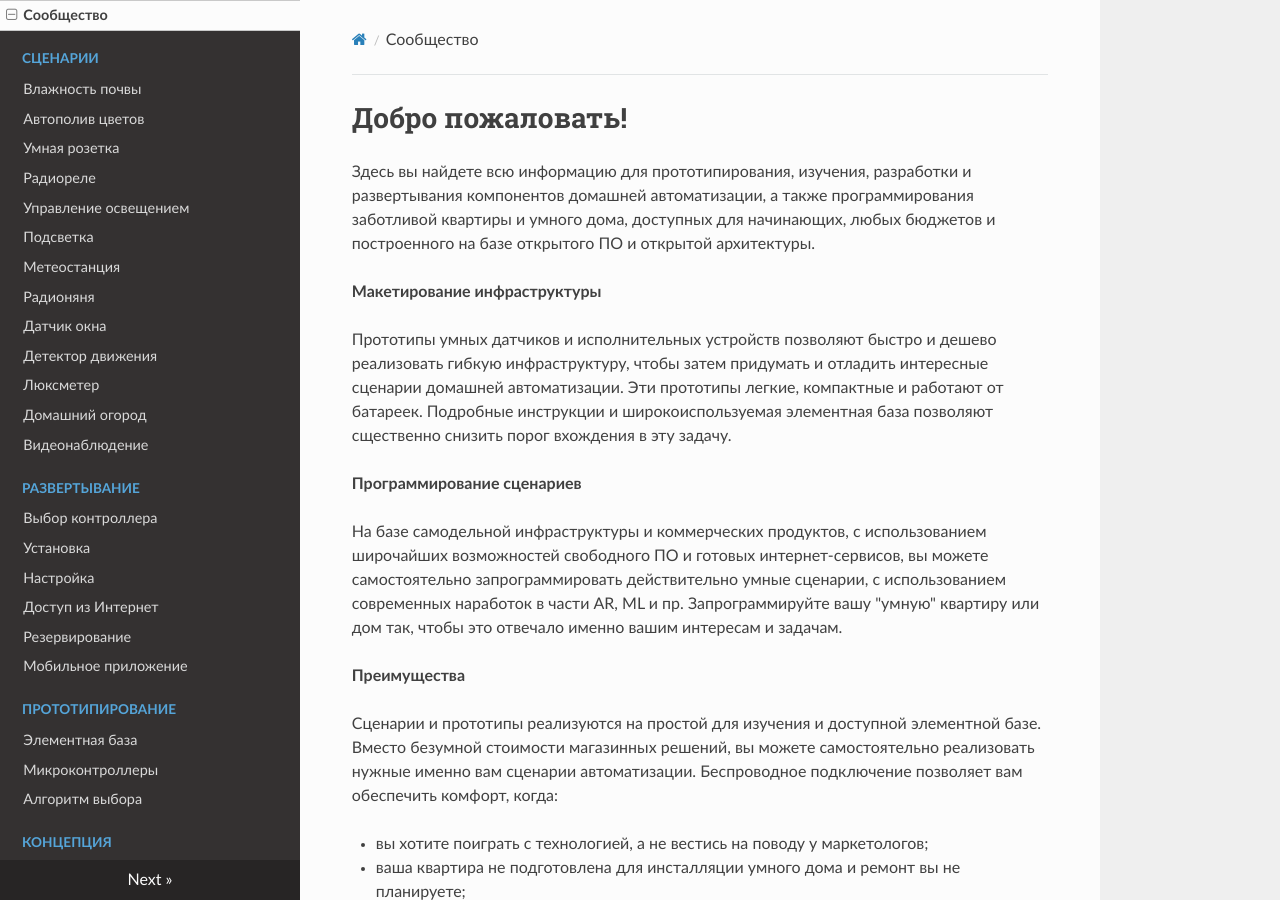
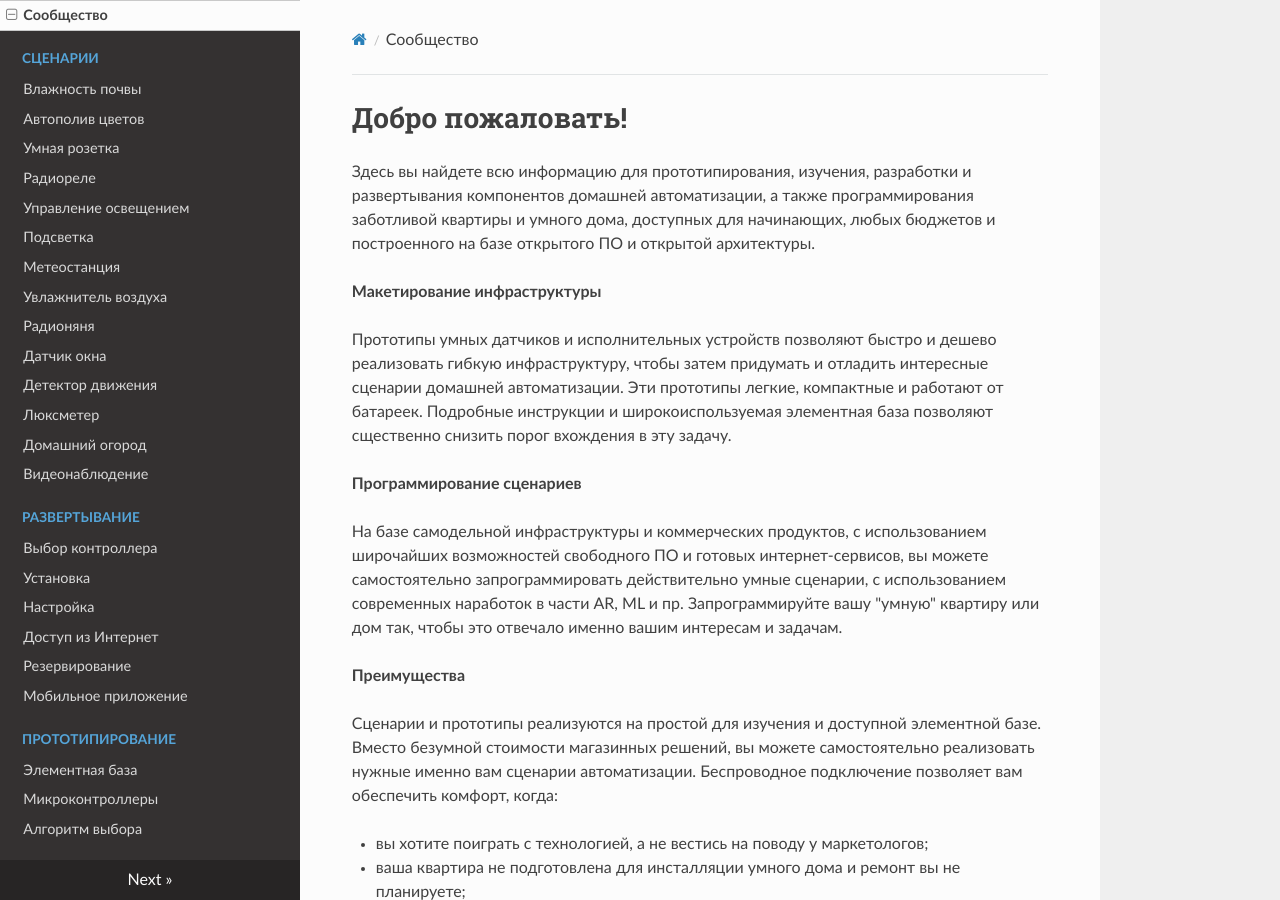
Before and after one commit to cutecare/cutecare-docs, an MkDocs documentation site: the page built from docs/index.md, in a window 1280 px wide and 900 px high. Built offline with MkDocs 1.6.1, drawn with Linux system fonts in a browser that asks for light colours; nearby versions of some CDN libraries; old or Windows-style settings are respelled for this version of MkDocs.

Commit message:
Update mkdocs.yml

```diff
--- a/mkdocs.yml
+++ b/mkdocs.yml
@@ -11,6 +11,7 @@ pages:
   - 'Управление освещением': 'Управление освещением.md'
   - 'Подсветка': 'Умная подсветка.md'
   - 'Метеостанция': 'Метеостанция.md'
+  - 'Увлажнитель воздуха': 'Увлажнитель воздуха.md'
   - 'Радионяня': 'Радионяня.md'
   - 'Датчик окна': 'Датчик окна.md'
   - 'Детектор движения': 'Детектор движения.md'
```
